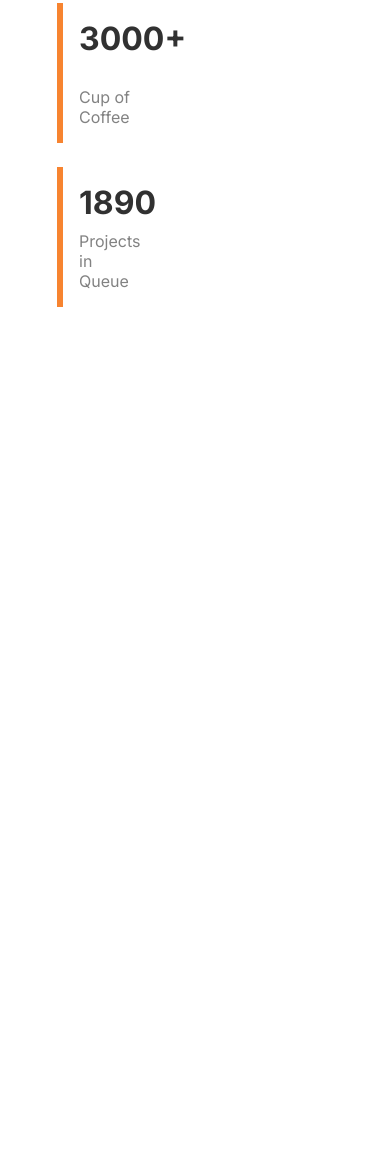
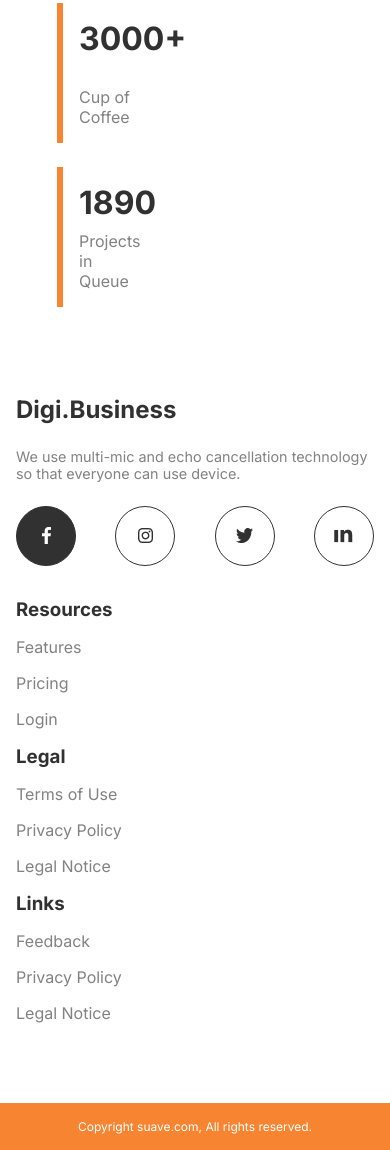
Before and after one commit to fperezfrancisco/digi-business, a plain HTML site: page index.html in a window 390 px wide. Shown: the part 4786-5936 px from the top of the page. Before the commit the page ends 5117 px from the top, so only its background shows below. Drawn offline with nearby package versions, Linux system fonts and the light colour scheme.

Commit message:
finished mobile footer

```diff
--- a/index.html
+++ b/index.html
@@ -274,5 +274,84 @@
         </div>
       </section>
     </main>
+    <!-- WORKING ON FOOTER -->
+    <footer class="footerMain grid">
+      <div class="footerHeading flexColumn">
+        <h2 class="footerTitle logoTitle">Digi.Business</h2>
+        <p class="footerPara gray regular">
+          We use multi-mic and echo cancellation technology so that everyone can
+          use device.
+        </p>
+        <div class="socialsContainer flex">
+          <span class="socialBox flex facebookBox"
+            ><img
+              src="assets/socials/facebook-icon.png"
+              alt="facebook icon"
+              class="socialImg"
+          /></span>
+          <span class="socialBox flex"
+            ><img
+              src="assets/socials/insta-icon.png"
+              alt="instagram icon"
+              class="socialImg"
+          /></span>
+          <span class="socialBox flex"
+            ><img
+              src="assets/socials/twitter-icon.png"
+              alt="instagram icon"
+              class="socialImg"
+          /></span>
+          <span class="socialBox flex"
+            ><img
+              src="assets/socials/linkedIin-icon.png"
+              alt="instagram icon"
+              class="socialImg"
+          /></span>
+        </div>
+      </div>
+      <div class="footerLinksContainer grid">
+        <div class="footerResources flexColumn">
+          <h3 class="footerSubtitle bold">Resources</h3>
+          <ul class="noList footerList flexColumn">
+            <li class="footerLi">
+              <a href="#" class="footerLink">Features</a>
+            </li>
+            <li class="footerLi"><a href="#" class="footerLink">Pricing</a></li>
+            <li class="footerLi"><a href="#" class="footerLink">Login</a></li>
+          </ul>
+        </div>
+        <div class="footerResources flexColumn">
+          <h3 class="footerSubtitle bold">Legal</h3>
+          <ul class="noList footerList flexColumn">
+            <li class="footerLi">
+              <a href="#" class="footerLink">Terms of Use</a>
+            </li>
+            <li class="footerLi">
+              <a href="#" class="footerLink">Privacy Policy</a>
+            </li>
+            <li class="footerLi">
+              <a href="#" class="footerLink">Legal Notice</a>
+            </li>
+          </ul>
+        </div>
+        <div class="footerResources flexColumn">
+          <h3 class="footerSubtitle bold">Links</h3>
+          <ul class="noList footerList flexColumn">
+            <li class="footerLi">
+              <a href="#" class="footerLink">Feedback</a>
+            </li>
+            <li class="footerLi">
+              <a href="#" class="footerLink">Privacy Policy</a>
+            </li>
+            <li class="footerLi">
+              <a href="#" class="footerLink">Legal Notice</a>
+            </li>
+          </ul>
+        </div>
+      </div>
+      <div class="copyRightContainer flex">
+        Copyright suave.com, All rights reserved.
+      </div>
+    </footer>
   </body>
 </html>
--- a/style.css
+++ b/style.css
@@ -501,6 +501,88 @@ svg {
 /* CTA SECTION MOBILE STYLING */
 
 /* FOOTER SECTION MOBILE STYLING */
+
+.footerMain {
+  width: 100%;
+  padding: 2rem 0rem 0rem;
+  margin-top: 2rem;
+  row-gap: 2rem;
+}
+
+.footerHeading {
+  width: 100%;
+  row-gap: 1.5rem;
+  padding: 0rem 1rem;
+}
+
+.footerTitle {
+  font-size: 1.5rem;
+  font-weight: 700;
+}
+
+.footerPara {
+  color: var(--gray);
+  font-size: 0.9rem;
+}
+
+.socialsContainer {
+  width: 100%;
+  justify-content: space-between;
+}
+
+.socialBox {
+  width: 60px;
+  height: 60px;
+  background-color: var(--white);
+  border-radius: 50%;
+  justify-content: center;
+  align-items: center;
+  border: 1px solid var(--black);
+}
+
+.socialBox.facebookBox {
+  background-color: var(--black);
+}
+
+.footerLinksContainer {
+  row-gap: 1rem;
+  padding: 0rem 1rem;
+}
+
+.footerResources {
+  row-gap: 1rem;
+}
+
+.footerResources .noList {
+  list-style-type: none;
+}
+
+.footerList {
+  row-gap: 1rem;
+  color: var(--gray);
+}
+
+.footerList a {
+  color: inherit;
+  text-decoration: none;
+  cursor: pointer;
+}
+
+.footerList a:hover,
+.footerList a:focus {
+  text-decoration: underline;
+}
+
+.copyRightContainer {
+  margin-top: 3rem;
+  padding: 1rem;
+  align-items: center;
+  justify-content: center;
+  background-color: var(--orange);
+  color: var(--white);
+  font-size: 0.75rem;
+}
+
 /* FOOTER SECTION MOBILE STYLING */
 
 /** -- MOBILE STYLING ABOVE THIS LINE -- **/
```
